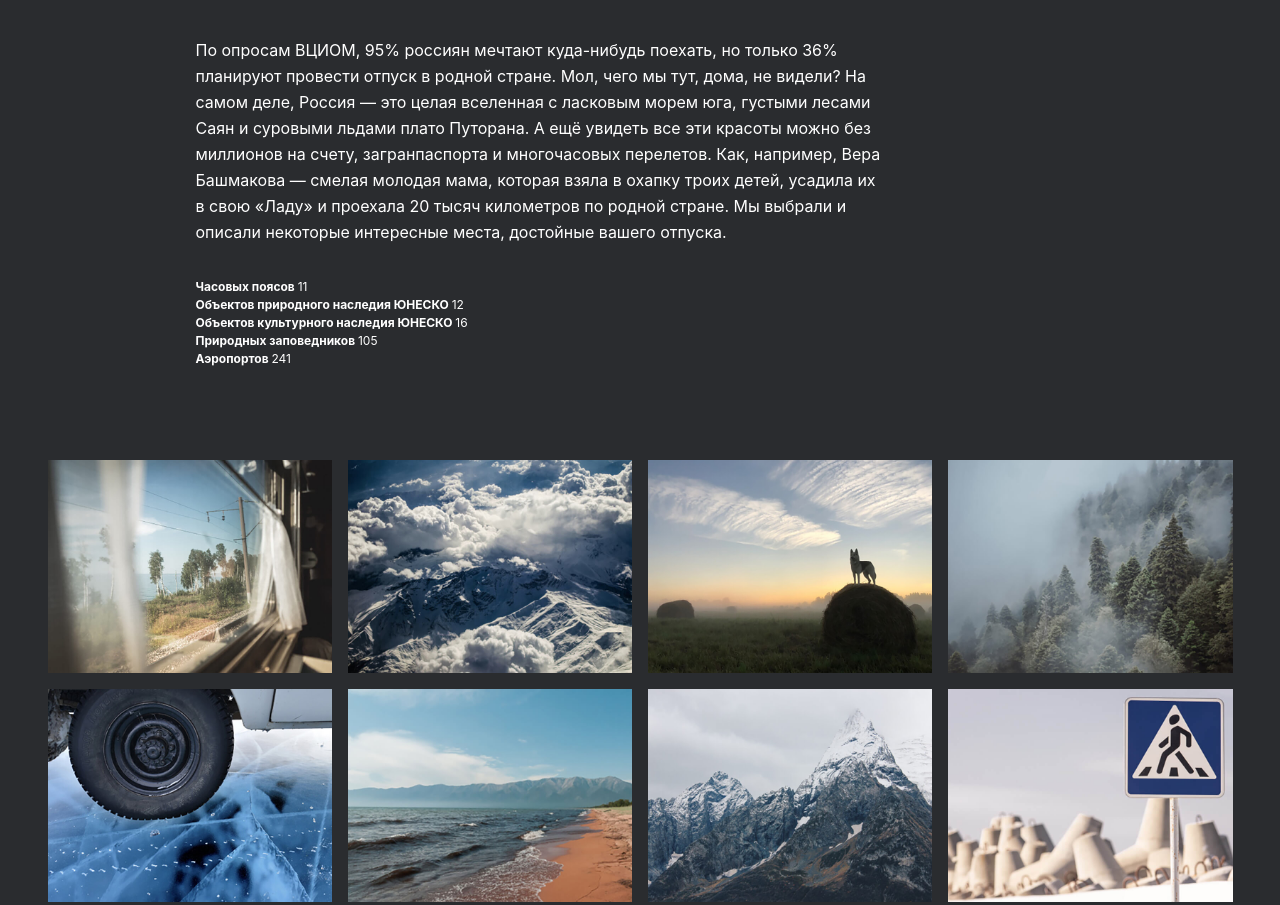
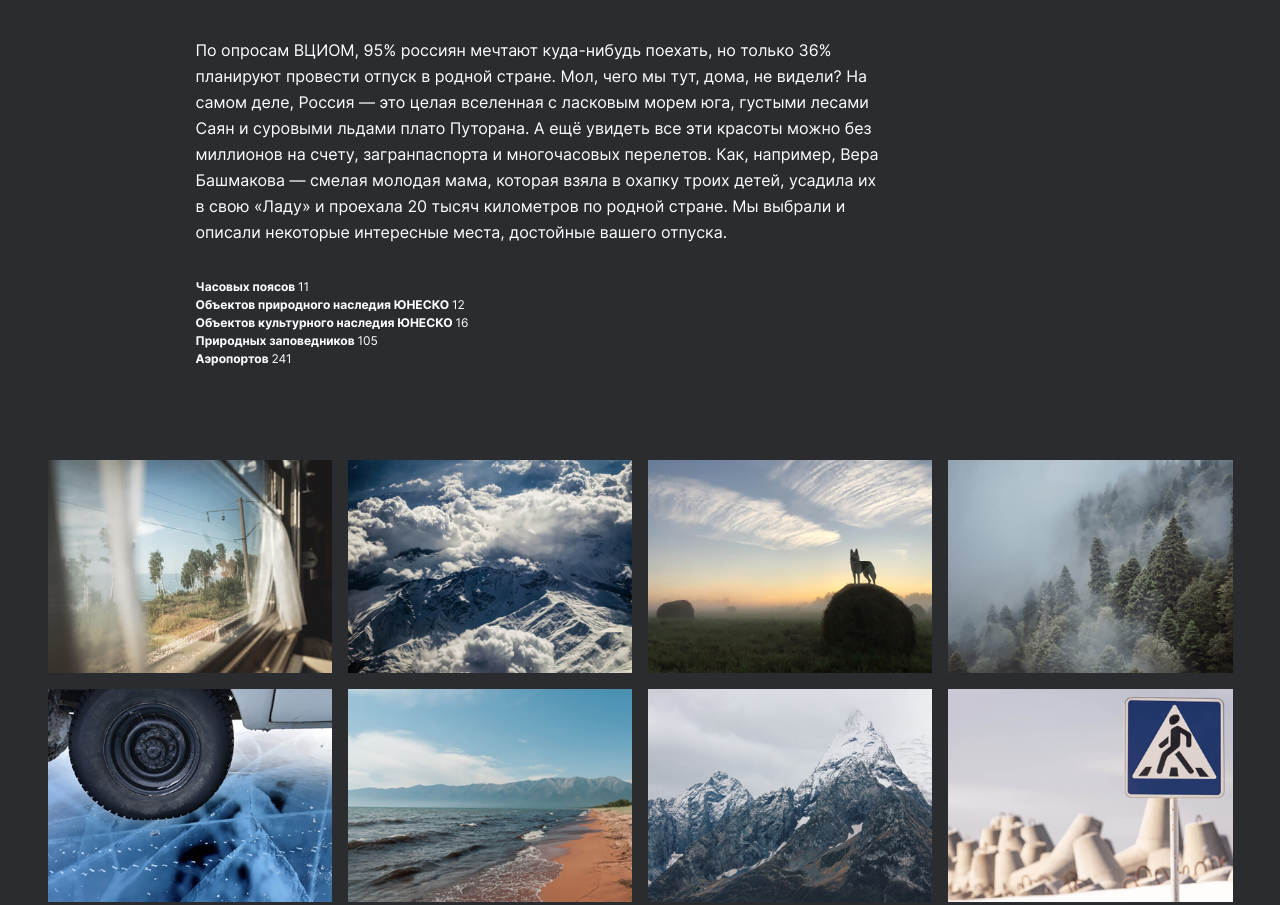
Before and after one commit to needtosnow/russian-travel, a plain HTML site: page index.html in a window 1280 px wide. Shown: the part 1238-2143 px from the top of the page. Drawn offline with Linux system fonts and the light colour scheme.

Commit message:
правки согласно чеклисту

```diff
--- /dev/null
+++ b/blocks/header/__lang-link/_active/header__lang-link_active.css
@@ -0,0 +1,3 @@
+.header__lang-link_active {
+  text-decoration: underline;
+}
--- a/blocks/header/__lang-link/header__lang-link.css
+++ b/blocks/header/__lang-link/header__lang-link.css
@@ -17,10 +17,6 @@
   opacity: 0.8;
 }
 
-.header__lang-link_active {
-  text-decoration: underline;
-}
-
 @media screen and (max-width: 767px) {
   .header__lang-link {
     font-size: 18px;
--- a/pages/index.css
+++ b/pages/index.css
@@ -1,9 +1,11 @@
 @import url('../vendor/normalize.css');
+@import url('../vendor/fonts.css');
 @import url('../blocks/page/page.css');
 @import url('../blocks/header/header.css');
 @import url('../blocks/header/__logo/header__logo.css');
 @import url('../blocks/header/__lang-links/header__lang-links.css');
 @import url('../blocks/header/__lang-link/header__lang-link.css');
+@import url('../blocks/header/__lang-link/_active/header__lang-link_active.css');
 @import url('../blocks/lead/lead.css');
 @import url('../blocks/lead/__title/lead__title.css');
 @import url('../blocks/lead/__subtitle/lead__subtitle.css');
@@ -19,11 +21,11 @@
 @import url('../blocks/places/places.css');
 @import url('../blocks/place/place.css');
 @import url('../blocks/place/__title/place__title.css');
-@import url('../blocks/website/website.css');
 @import url('../blocks/place/__url-heading/place__url-heading.css');
 @import url('../blocks/place/__link/place__link.css');
 @import url('../blocks/place/__image/place__image.css');
 @import url('../blocks/place/__paragraph/place__paragraph.css');
+@import url('../blocks/place/__website/place__website.css');
 @import url('../blocks/cover/cover.css');
 @import url('../blocks/cover/__background/cover__background.css');
 @import url('../blocks/cover/__title/cover__title.css');
--- /dev/null
+++ b/vendor/fonts.css
@@ -0,0 +1,17 @@
+@font-face {
+    font-family: 'Inter';
+    font-style: normal;
+    src: url(../fonts/Inter-Regular.woff2) format("woff2");
+}
+
+@font-face {
+    font-family: 'Inter';
+    font-weight: bold;
+    src: url(../fonts/Inter-Bold.woff2) format("woff2");
+}
+
+@font-face {
+    font-family: 'Inter';
+    font-weight: 900;
+    src: url(../fonts/Inter-Black.woff2) format("woff2");
+}
```
Also changed, not shown: blocks/place/__website/place__website.css (renamed from blocks/website/website.css).
